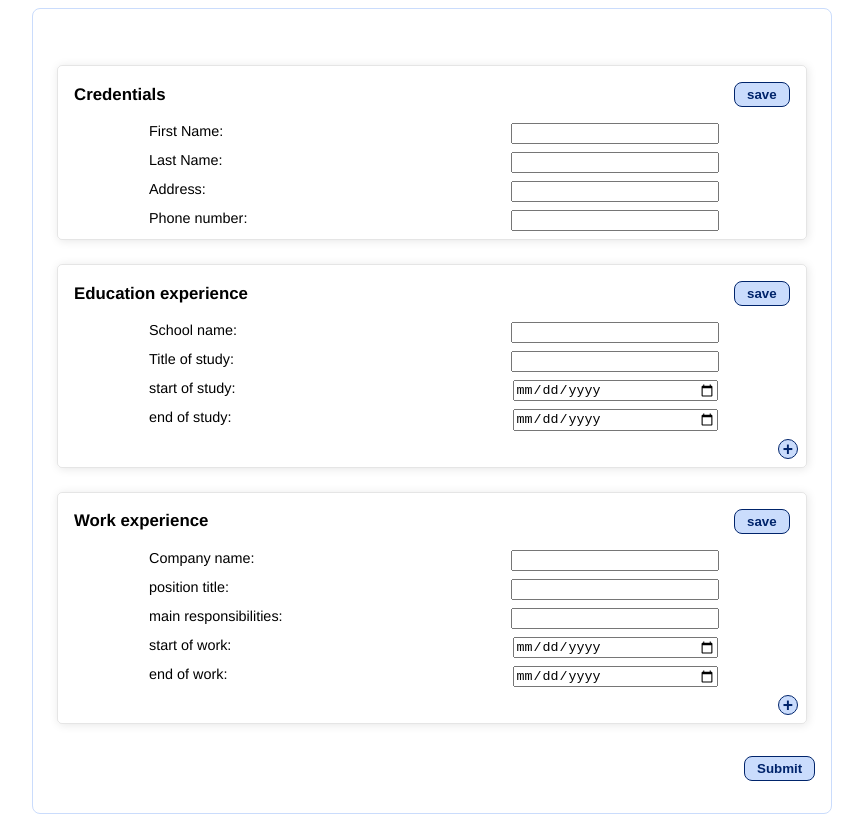
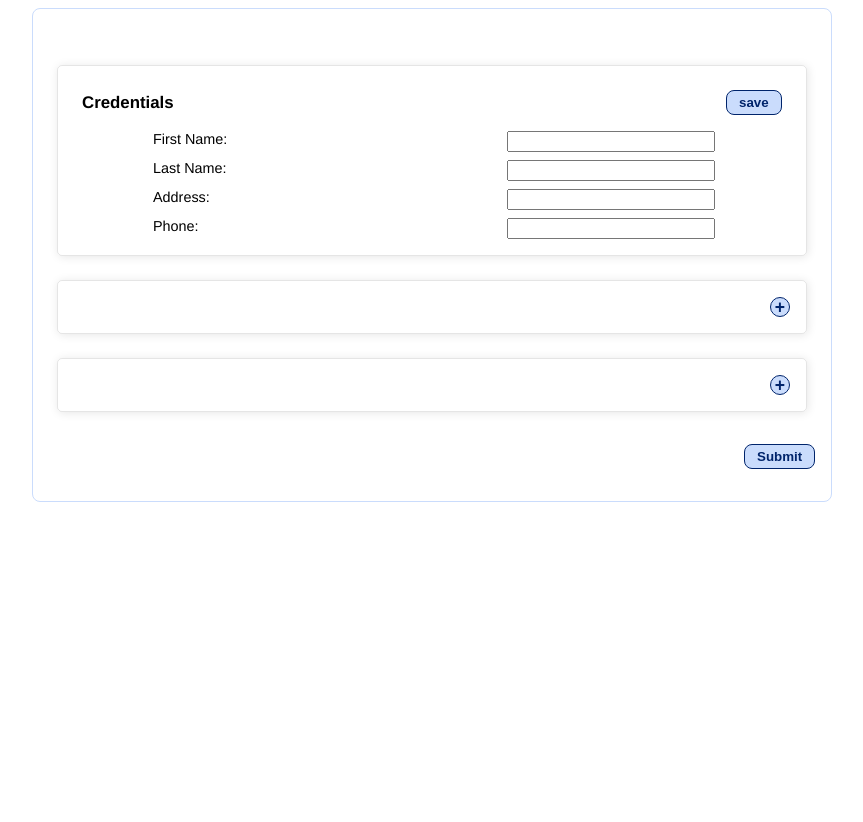
Before and after one commit to Serp-ent/cv_application, a React (Vite) app: page / in a window 1280 px wide. Shown: the whole page, without its empty margins (208-1071 px from the left). After the commit the page ends 800 px from the top, so only its background shows below. Built offline with nearby package versions, Linux system fonts and the light colour scheme.

Commit message:
Add basic functionality for credentials

```diff
--- a/src/App.jsx
+++ b/src/App.jsx
@@ -1,6 +1,7 @@
 import './styles/App.css'
+import './styles/SectionHeader.css'
 import { InputItem } from './components/InputItem'
-import { SectionHeader } from './components/SectionHeader'
+import { useState } from 'react'
 
 function App() {
   // const [count, setCount] = useState(0)
@@ -12,66 +13,95 @@ function App() {
         /* TODO;
         each section should contain button to save/edit fields
         */}
-        <section className='inputSection'>
-          <SectionHeader title={'Credentials'}></SectionHeader>
-          <CredentialsInput />
-        </section>
-        <section className='inputSection'>
-          <SectionHeader title={'Education experience'}></SectionHeader>
-          <EducationInput></EducationInput>
-        </section>
-        <section className='inputSection'>
-          <SectionHeader title={'Work experience'}></SectionHeader>
-          <PreviousWorkInput />
-        </section>
+        <Credentials />
+        <Education />
+        <PreviousWork />
         <div className='submit'>
           <button>
             Submit
           </button>
         </div>
-
       </form>
     </main>
   )
 }
 
-function CredentialsInput() {
+function Credentials() {
+  const [firstName, setFirstName] = useState('')
+  const [lastName, setLastName] = useState('')
+  const [address, setAddress] = useState('')
+  const [phoneNumber, setPhoneNumber] = useState('')
+  const [editable, setEditable] = useState(true);
+
+  const handleFirstNameChange = (event) => {
+    setFirstName(event.target.value)
+  };
+  const handleLastNameChange = (event) => {
+    setLastName(event.target.value)
+  };
+  const handleAddressChange = (event) => {
+    setAddress(event.target.value)
+  };
+  const handlePhoneChange = (event) => {
+    setPhoneNumber(event.target.value)
+  };
+
+  if (editable) {
+    return (
+      <section className='inputSection'>
+        <div className="sectionHeader">
+          <h3>Credentials</h3>
+          <button type='button' onClick={() => setEditable(false)}>save</button>
+        </div>
+        <InputItem name='First Name' onInput={handleFirstNameChange} value={firstName}></InputItem>
+        <InputItem name='Last Name' onInput={handleLastNameChange} value={lastName}></InputItem>
+        <InputItem name='Address' onInput={handleAddressChange} value={address}></InputItem>
+        <InputItem name='Phone' onInput={handlePhoneChange} value={phoneNumber}></InputItem>
+      </section>
+    );
+  }
+
   return (
-    <>
-      <InputItem name='First Name'></InputItem>
-      <InputItem name='Last Name'></InputItem>
-      <InputItem name='Address'></InputItem>
-      <InputItem name='Phone number'></InputItem>
-    </>
+    <section className='inputSection'>
+      <div className="sectionHeader">
+        <h3>Credentials</h3>
+        <button type='button' onClick={() => setEditable(true)}>Edit</button>
+      </div>
+      <h3>{firstName} {lastName}</h3>
+      <p>Address: {address}</p>
+      <p>Phone number: {phoneNumber}</p>
+    </section>
+  )
+}
+
+function Education() {
+  return (
+    <section className='inputSection'>
+      {/* <SectionHeader title={'Education experience'}></SectionHeader> */}
+      {/* <InputItem name='School name'></InputItem>
+      <InputItem name='Title of study'></InputItem>
+      <InputItem name='start of study' type='date'></InputItem>
+      <InputItem name='end of study' type='date'></InputItem> */}
+      <div className='addNew'>
+        <button type='button'>+</button>
+      </div>
+    </section>
   );
 }
 
-function EducationInput() {
+function PreviousWork() {
   return (
-    <>
-      <InputItem name='School name'></InputItem>
-      <InputItem name='Title of study'></InputItem>
-      <InputItem name='start of study' type='date'></InputItem>
-      <InputItem name='end of study' type='date'></InputItem>
+    <section className='inputSection'>
+      {/* <SectionHeader title={'Work experience'}></SectionHeader> */}
+      {/* <InputItem name='Company name'></InputItem>
+      <InputItem name='position title'></InputItem>
+      <InputItem name='main responsibilities'></InputItem>
+      <InputItem name='start of work' type='date'></InputItem>
+      <InputItem name='end of work' type='date'></InputItem> */}
       <div className='addNew'>
         <button>+</button>
       </div>
-    </>
-  );
-}
-
-function PreviousWorkInput() {
-  return (
-    <>
-      <InputItem name='Company name'></InputItem>
-      <InputItem name='position title'></InputItem>
-      <InputItem name='main responsibilities'></InputItem>
-      <InputItem name='start of work' type='date'></InputItem>
-      <InputItem name='end of work' type='date'></InputItem>
-      <div className='addNew'>
-        <button>+</button>
-      </div>
-    </>
+    </section>
   );
 }
 
--- a/src/components/InputItem.jsx
+++ b/src/components/InputItem.jsx
@@ -1,11 +1,16 @@
 import "../styles/InputItem.css"
 
-export function InputItem({ name, type = 'text' }) {
+export function InputItem({
+    name,
+    type = 'text',
+    onInput,
+    value,
+}) {
     return (
         <>
             <label>
                 <div>{name + ': '}</div>
-                <input type={type} />
+                <input type={type} onChange={onInput} value={value} />
             </label>
         </>
     );
--- a/src/components/SectionHeader.jsx
+++ /dev/null
@@ -1,10 +0,0 @@
-import '../styles/SectionHeader.css'
-
-export function SectionHeader({ title }) {
-    return (
-        <div className="sectionHeader">
-            <h3>{title}</h3>
-            <button>save</button>
-        </div>
-    );
-}
--- a/src/styles/InputItem.css
+++ b/src/styles/InputItem.css
@@ -4,7 +4,7 @@
   gap: 8px;
 
   margin: 24px 8px;
-  /* padding: 8px; */
+  padding: 16px;
 }
 
 label {
```
